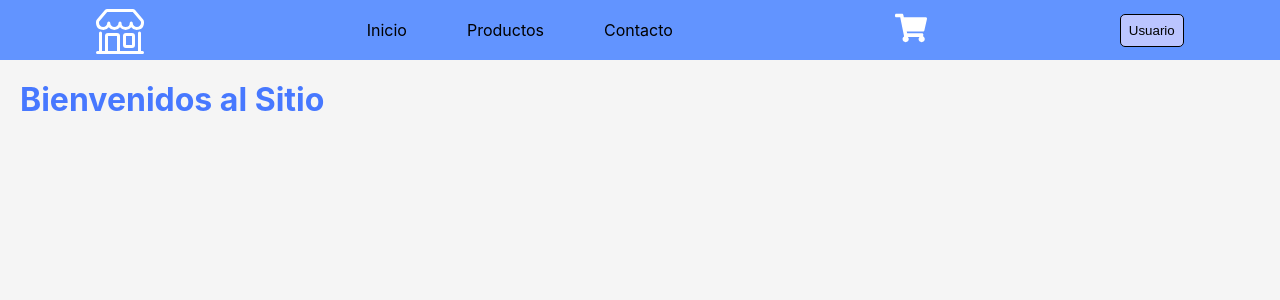
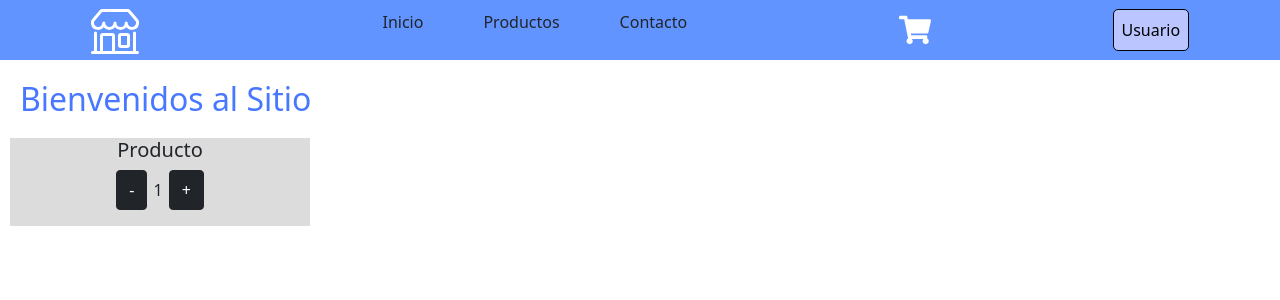
Before and after one commit to Axel2610/Ecommerce-React, a React (Create React App) app: page / in a window 1280 px wide. Shown: the top 300 px of the page. Built offline with nearby package versions, Linux system fonts and the light colour scheme.

Commit message:
Componentes2

```diff
--- a/package.json
+++ b/package.json
@@ -6,7 +6,9 @@
     "@testing-library/jest-dom": "^5.14.1",
     "@testing-library/react": "^11.2.7",
     "@testing-library/user-event": "^12.8.3",
+    "bootstrap": "^5.1.3",
     "react": "^17.0.2",
+    "react-bootstrap": "^2.0.2",
     "react-dom": "^17.0.2",
     "react-icons": "^4.3.1",
     "react-scripts": "4.0.3",
--- a/src/App.js
+++ b/src/App.js
@@ -2,12 +2,17 @@ import React from 'react'
 import {NavBar} from "./components/Navbar/NavBar"
 import './App.css'
 import {ItemListContainer} from "./components/ItemListContainer/ItemListContainer"
+import {ItemCount} from "./components/ItemCount/ItemCount"
+import 'bootstrap/dist/css/bootstrap.min.css';
+
+
 
 function App() {
   return (
     <div className="miApp">
     <NavBar/>
     <ItemListContainer/>
+    <ItemCount/>
     </div>
   );
 }
--- /dev/null
+++ b/src/components/ItemCount/ItemCount.css
@@ -0,0 +1,25 @@
+.contenedorItemCount{
+    width: 300px;
+    margin: 10px;
+    background-color: gainsboro;
+    display: flex;
+    flex-direction: column;
+    align-items: center;
+}
+
+
+
+.contenedorBotones{
+    display: flex;
+    /* background-color: white; */
+    width: 100px;
+    height: 40px;
+    line-height: 40px;
+    justify-content: space-evenly;
+
+}
+
+
+.advertencia{
+    color: red
+}
--- /dev/null
+++ b/src/components/ItemCount/ItemCount.js
@@ -0,0 +1,51 @@
+
+import React, {useState} from 'react'
+import './ItemCount.css'
+
+export const ItemCount = () =>{
+
+    const [cantidadProducto, modificarProducto] = useState(1)
+
+    const [advertenciaStock, alertaStock] = useState("")
+
+
+    const stockDisponible = 5
+
+
+    const sumarProducto = () =>{
+        modificarProducto(cantidadProducto + 1)
+
+        if (cantidadProducto >= stockDisponible){
+            modificarProducto(cantidadProducto + 0)
+            alertaStock("Cantidad Maxima")
+
+        } else if (cantidadProducto < 5){
+            alertaStock("")
+        }
+    }
+    const restarProducto = () =>{
+        modificarProducto(cantidadProducto - 1 )
+
+        if (cantidadProducto <= 0){
+            modificarProducto(cantidadProducto - 0)
+            alertaStock("Agregue al menos un producto")
+
+        } else if (cantidadProducto > 0 ){
+            alertaStock("")
+        }
+    }
+
+
+
+    return(
+        <div className="contenedorItemCount">
+            <h5>Producto</h5>
+            <div className="contenedorBotones">
+                <button className="btn btn-dark" onClick={restarProducto}>-</button>
+                <p>{cantidadProducto}</p>
+                <button className="btn btn-dark" onClick={sumarProducto}>+</button>
+               </div>
+             <p className="advertencia">{advertenciaStock}</p>
+        </div>
+    )
+}
```
Also changed, not shown: 1 other file (tests, documents, lock files or other folders).
